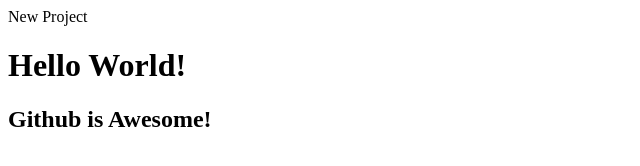
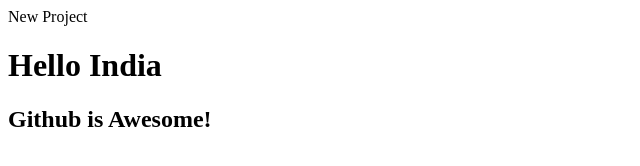
Before and after one commit to AdithyanV01/New-Project, a plain HTML site: page index.html in a window 1280 px wide. Shown: the full height of the page, 0-640 px from the left. Drawn offline with Linux system fonts and the light colour scheme.

Commit message:
Update index.html

```diff
--- a/index.html
+++ b/index.html
@@ -7,7 +7,7 @@
     <title>New Project</title>
 </head>
 <body>
-    <h1>Hello World!</h1>
+    <h1>Hello India</h1>
     <h2> Github is Awesome!</h2>
 </body>
 </html>
```
